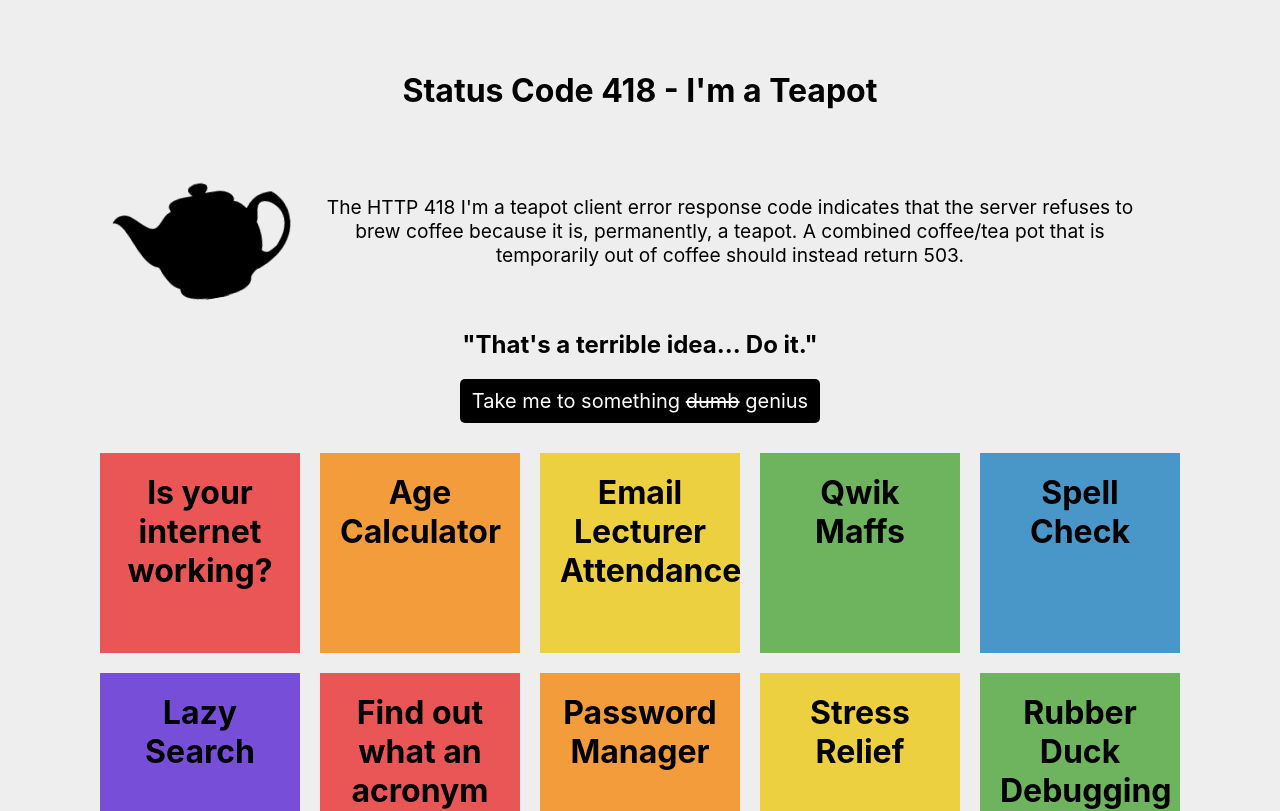
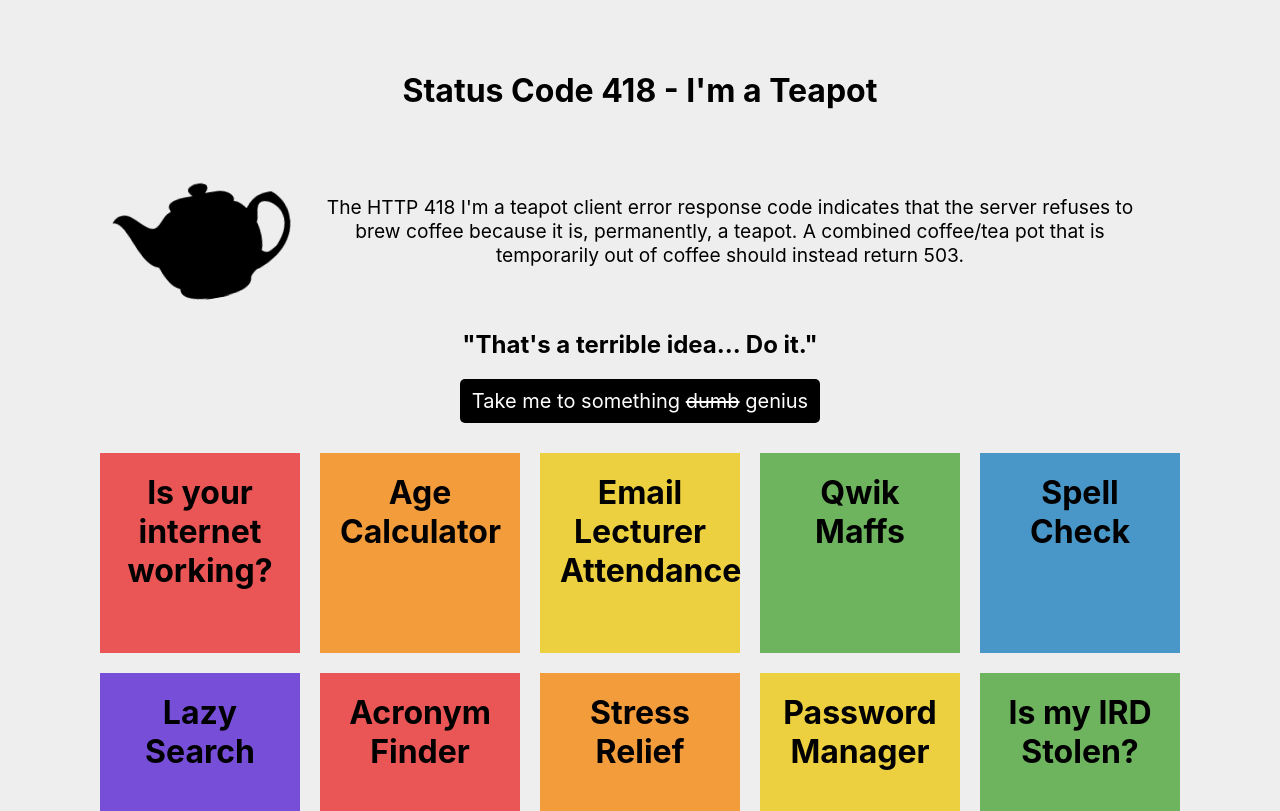
Before and after one commit to Pyxxil/TerribleHack, a React (Vite) app: page / in a window 1280 px wide. Shown: the top 811 px of the page. Built offline with nearby package versions, Linux system fonts and the light colour scheme; no server answers.

Commit message:
Add card to home and add background to stress relief

```diff
--- a/src/Email-Lecturer/index.css
+++ b/src/Email-Lecturer/index.css
@@ -1,6 +1,6 @@
 .lecture-page-main-container {
     background-color: #708cdf;
-    background-image: linear-gradient(150deg, #708cdf 0%, #6ddbd9 50%, #ffffff 100%);
+    background-image: linear-gradient(240deg, #22c1c3 0%, #fdbb2d 100%);
     height: 100vh;
 }
 
--- a/src/HomePage/index.tsx
+++ b/src/HomePage/index.tsx
@@ -22,6 +22,7 @@ const urls = [
   "/makeacronym",
   "/todonelist",
   "/publicposting",
+  "/irdstolen",
 ];
 
 const colours = [
@@ -102,15 +103,20 @@ const HomePage = () => {
         <Card link="/lazysearch" title="Lazy Search" colour={getColour()} />
         <Card
           link="/makeacronym"
-          title="Find out what an acronym is"
+          title="Acronym Finder"
           colour={getColour()}
         />
+        <Card link="/stressrelief" title="Stress Relief" colour={getColour()} />
         <Card
           link="/publicposting"
           title="Password Manager"
           colour={getColour()}
         />
-        <Card link="/stressrelief" title="Stress Relief" colour={getColour()} />
+        <Card
+          link="/irdstolen"
+          title="Is my IRD Stolen?"
+          colour={getColour()}
+        />
         <Card
           link="/rubberducky"
           title="Rubber Duck Debugging"
--- a/src/StressRelief/index.css
+++ b/src/StressRelief/index.css
@@ -1,7 +1,8 @@
 .stress-relief {
   height: 100vh;
   width: 100vw;
-  background-color: #eee;
+  background-color: #708cdf;
+  background-image: linear-gradient(240deg, rgb(0, 140, 255) 0%, pink 100%);
   position: relative;
   margin: 0;
 }
```
